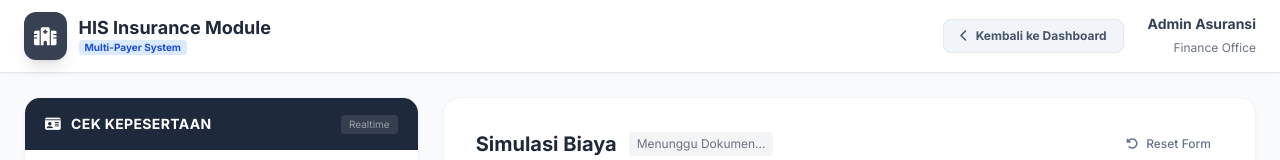
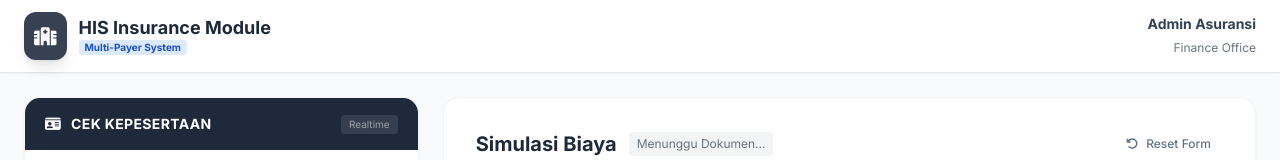
Before and after one commit to TrisesaSadewa/FPSIMRS_Frontend, a plain HTML site: page index.html in a window 1280 px wide. Shown: the top 160 px of the page. Drawn offline with nearby package versions, Linux system fonts and the light colour scheme; no server answers.

Commit message:
Update index.html

```diff
--- a/index.html
+++ b/index.html
@@ -111,9 +111,6 @@
             </div>
 
             <div class="flex items-center gap-6">
-                <a href="index.html" class="hidden md:flex items-center gap-2 px-4 py-2 text-xs font-bold text-slate-600 bg-slate-100 hover:bg-slate-200 rounded-lg transition-colors border border-slate-200">
-                    <i class="fa-solid fa-chevron-left"></i> Kembali ke Dashboard
-                </a>
                 <div class="text-right hidden sm:block">
                     <span class="block text-sm font-bold text-slate-700">Admin Asuransi</span>
                     <span class="text-xs text-gray-500">Finance Office</span>
```
